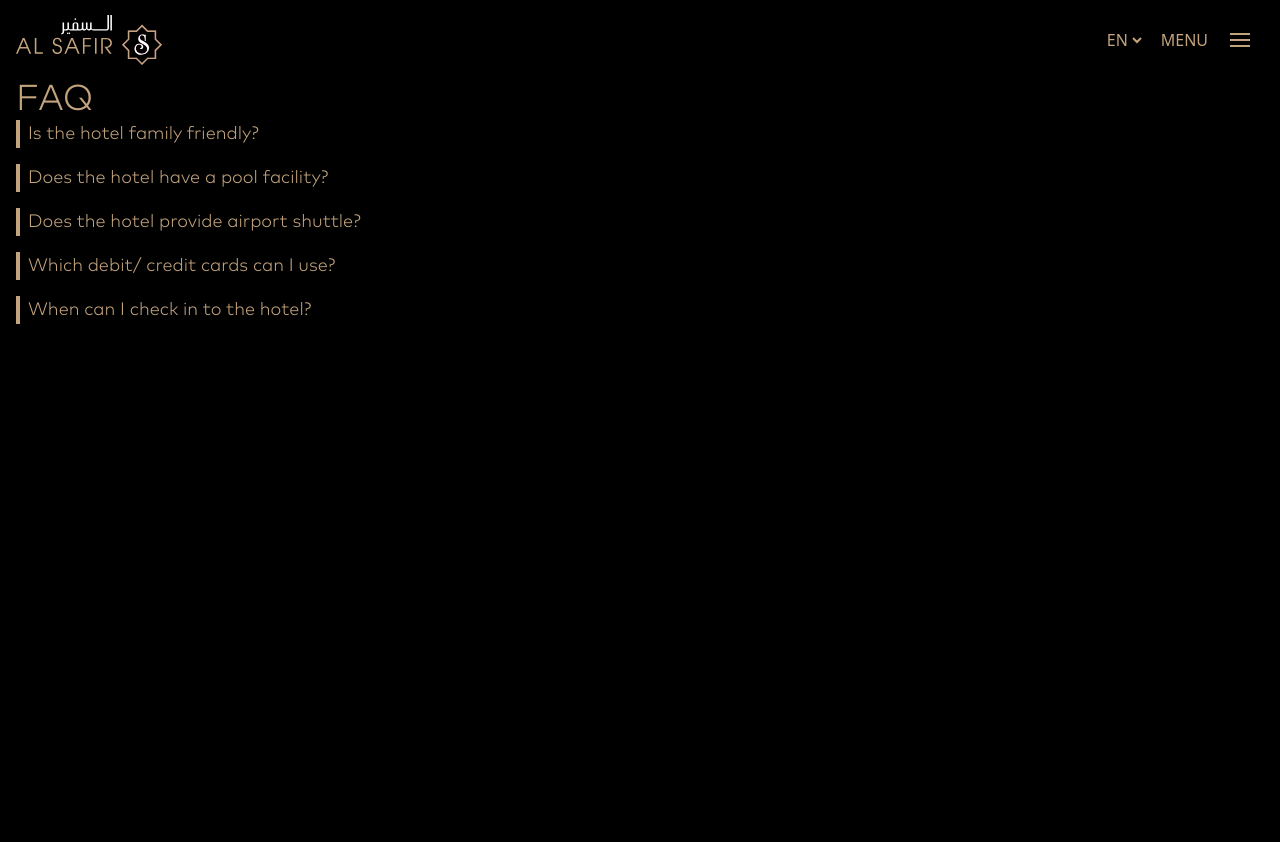
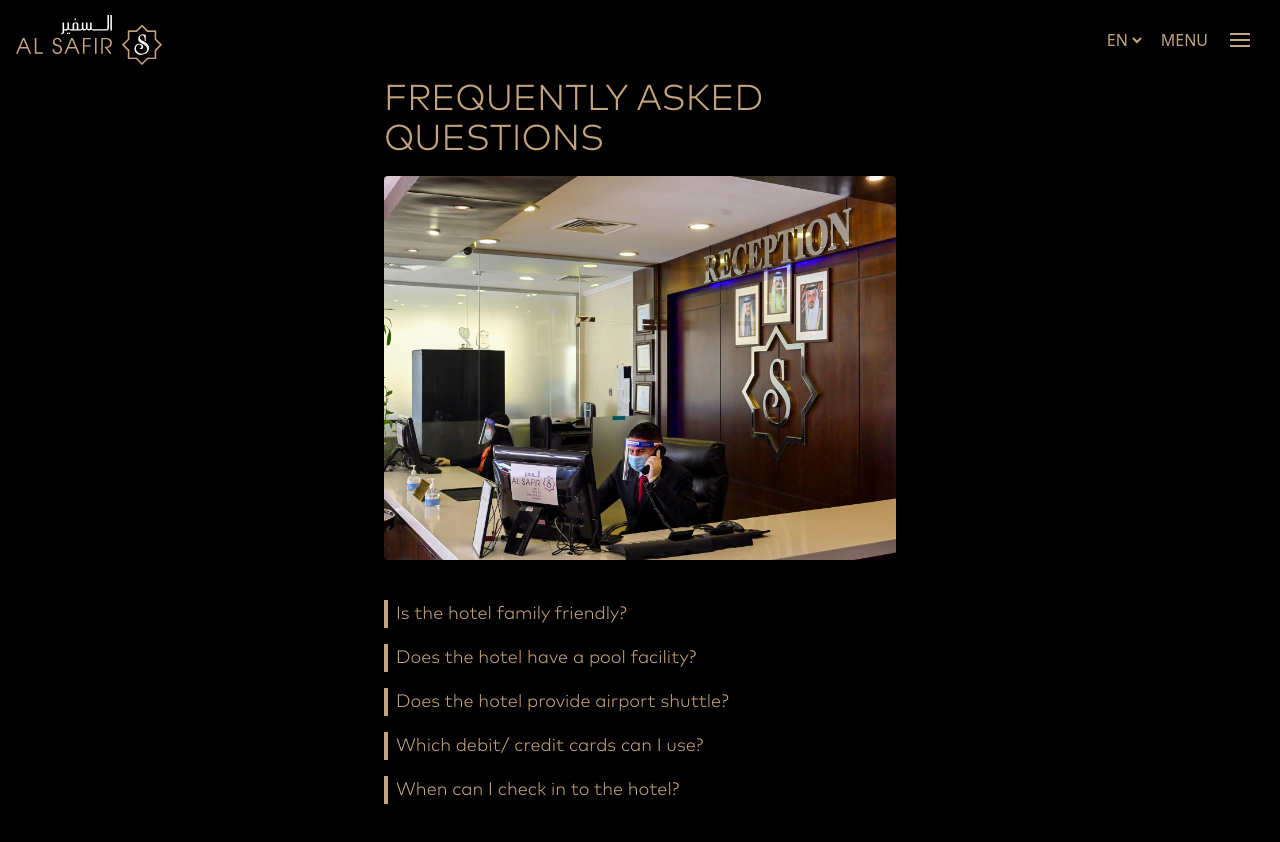
Before and after one commit to akhil272/alsafirhotel, a Next.js app: page /faq in a window 1280 px wide. Shown: the top 842 px of the page. Before the commit the page ends 800 px from the top, so only its background shows below. Built offline with nearby package versions, Linux system fonts and the light colour scheme; what tailwindcss-rtl would draw is missing.

Commit message:
fixed privacy policy

```diff
--- a/components/Forms/ContactForm.tsx
+++ b/components/Forms/ContactForm.tsx
@@ -11,7 +11,7 @@ const ContactForm = () => {
       <form
         onSubmit={handleSubmit}
         id="contact-me"
-        className="w-full max-w-3xl  shadow  text-primary font-mark"
+        className="w-full max-w-xl  shadow  text-primary font-mark"
       >
         <h2 className="w-full uppercase text-3xl  my-5">Contact form</h2>
         <div className="flex flex-wrap mb-6">
--- a/pages/faq/index.tsx
+++ b/pages/faq/index.tsx
@@ -1,7 +1,11 @@
-import { AnimatePresence, motion } from "framer-motion";
+import { AnimatePresence, AnimateSharedLayout, motion } from "framer-motion";
+import Image from "next/image";
 import { useState } from "react";
 import { slideInRight } from "../../variants";
 
+interface ItemProps {
+  items: { id: number; question: string; answer: string };
+}
 const content = [
   {
     id: 1,
@@ -31,35 +35,22 @@ const content = [
 Access to the guest room prior to this time, subject to availability of rooms at the time of arrival. Check out time is 12:00(noon).`,
   },
 ];
-
-const Faq = () => {
+const Item = ({ items }: ItemProps) => {
   const [openModal, setOpenModal] = useState(false);
   const handleModal = () => {
     setOpenModal(!openModal);
   };
-
   return (
-    <motion.div
-      initial="initial"
-      animate="animate"
-      exit="exit"
-      variants={slideInRight}
-      className="text-primary font-mark mt-20 px-4"
-    >
-      <div>
-        <h1 className="uppercase text-4xl">FAQ</h1>
-      </div>
-      <div className="space-y-4">
-        {content.map((item) => (
-          <div key={item.id} className="text-lg">
-            <div onClick={handleModal} className="  items-center flex">
+    <motion.div onClick={handleModal} key={items.id} className="text-lg ">
+      <div className="  items-center flex">
         <h5 className="bg-black border-l-4 border-primary px-2 w-full">
-                {item.question}
+          {items.question}
         </h5>
       </div>
       <AnimatePresence>
         {openModal && (
           <motion.p
+            layout
             initial={{ opacity: 0, y: "-2vh" }}
             animate={{ opacity: 1, y: 0, transition: { duration: 0.5 } }}
             exit={{
@@ -69,14 +60,42 @@ const Faq = () => {
             }}
             className="text-white text-sm border-primary border-l-4 px-2"
           >
-                  {item.answer}
+            {items.answer}
           </motion.p>
         )}
       </AnimatePresence>
+    </motion.div>
+  );
+};
+const Faq = () => {
+  return (
+    <AnimateSharedLayout>
+      <motion.div
+        initial="initial"
+        animate="animate"
+        exit="exit"
+        variants={slideInRight}
+        className="text-primary font-mark mt-20 px-4 md:px-96"
+      >
+        <div>
+          <h1 className="uppercase text-4xl">Frequently Asked Questions</h1>
         </div>
+        <div className="h-96 w-auto relative my-4 ">
+          <Image
+            className="rounded"
+            layout="fill"
+            objectFit="cover"
+            src="/images/faq/faqcover.jpg"
+          />
+        </div>
+
+        <motion.div layout className="space-y-4 my-10 ">
+          {content.map((item) => (
+            <Item key={item.id} items={item} />
           ))}
-      </div>
         </motion.div>
+      </motion.div>
+    </AnimateSharedLayout>
   );
 };
 
--- a/pages/privacypolicy/index.tsx
+++ b/pages/privacypolicy/index.tsx
@@ -1,11 +1,11 @@
 const PrivacyPolicy = () => {
   return (
-    <div className="text-primary font-mark mt-20 px-4">
+    <div className=" font-mark mt-20 px-4 md:px-96">
       <div>
-        <h1 className="uppercase text-4xl">Privacy Policy</h1>
+        <h1 className="text-primary uppercase text-4xl">Privacy Policy</h1>
       </div>
       <div className="my-5">
-        <h4 className="uppercase text-2xl">General</h4>
+        <h4 className="uppercase text-2xl text-primary">General</h4>
         <p>
           Al Safir Hotel respects the right to privacy of every individual who
           visits our site or mobile site. This privacy policy explains how we
@@ -14,12 +14,12 @@ const PrivacyPolicy = () => {
         </p>
       </div>
       <div className="my-5">
-        <h4 className="uppercase text-2xl">
+        <h4 className="uppercase text-2xl text-primary">
           What personal information do we collect and how we will use it?
         </h4>
         <p>
           We may collect the following information about you:
-          <ul>
+          <ul style={{ listStyleType: "circle", lineHeight: "180%" }}>
             <li>
               Contact details including title, name, postal and email addresses,
               postcode, contact telephone numbers;
@@ -37,13 +37,13 @@ const PrivacyPolicy = () => {
             <li>Customer communication preferences;</li>
             <li>Customer feedback;</li>
           </ul>
-          <p>
+          <p className="py-4">
             We may supplement the information that you provide to us with
             information from trusted third parties (including travel agencies,
             distributors and list rental companies) for the purposes outlined in
             this privacy policy.
           </p>
-          <p>
+          <p className="py-4">
             Where you book accommodation for other people, we may ask you to
             provide the above information about them (e.g. we will usually ask
             for the title, first name and surname, e-mail address and
@@ -53,7 +53,7 @@ const PrivacyPolicy = () => {
             so.
           </p>
           <p>We may use your information for the following purposes:</p>
-          <ul>
+          <ul style={{ listStyleType: "circle", lineHeight: "180%" }}>
             <li>Administration and management of room; taxi bookings</li>
             <li>Processing transactions;</li>
             <li>
```
Also changed, not shown: public/images/faq/faqcover.jpg (added). Lines whose indentation alone changed are shown as unchanged.
